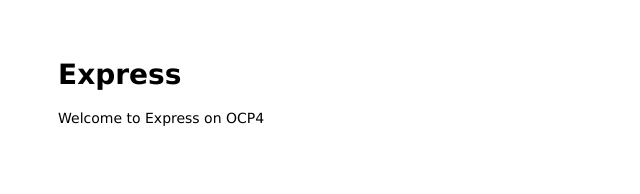
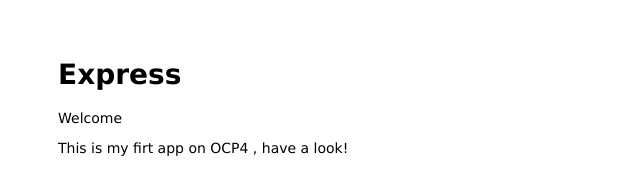
Before and after one commit to marcone74/ocp-test, a website: page node-hello-world/public/index.html in a window 1280 px wide. Shown: the whole page, without its empty margins (0-640 px from the left). Drawn offline with Linux system fonts and the light colour scheme.

Commit message:
Changing some part of the code

```diff
--- a/node-hello-world/public/index.html
+++ b/node-hello-world/public/index.html
@@ -7,7 +7,8 @@
 
 <body>
   <h1>Express</h1>
-  <p>Welcome to Express on OCP4</p>
+  <p>Welcome </p>
+  <p>This is my firt app on OCP4 , have a look!</p>
 </body>
 
 </html>
```
